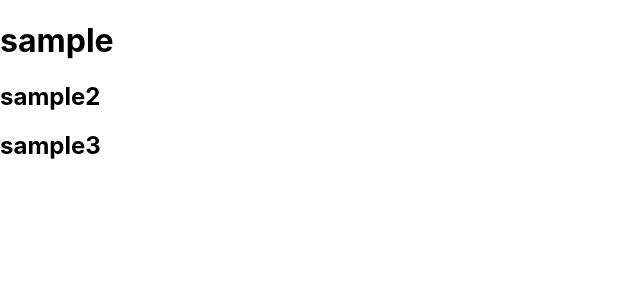
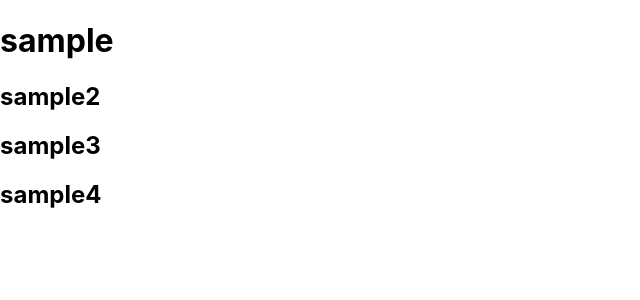
Before and after one commit to mdbandi123/servis, a React (Create React App) app in the folder FE/client-app/: page / in a window 1280 px wide. Shown: the top 300 px of the page, without its empty margins (0-640 px from the left). Built offline with nearby package versions, Linux system fonts and the light colour scheme.

Commit message:
manalobranch commit

```diff
--- a/FE/client-app/src/App.js
+++ b/FE/client-app/src/App.js
@@ -6,6 +6,7 @@ function App(){
       <h1>sample</h1>
       <h2>sample2</h2>
       <h2>sample3</h2>
+      <h2>sample4</h2>
     </div>
   )
 }
```
